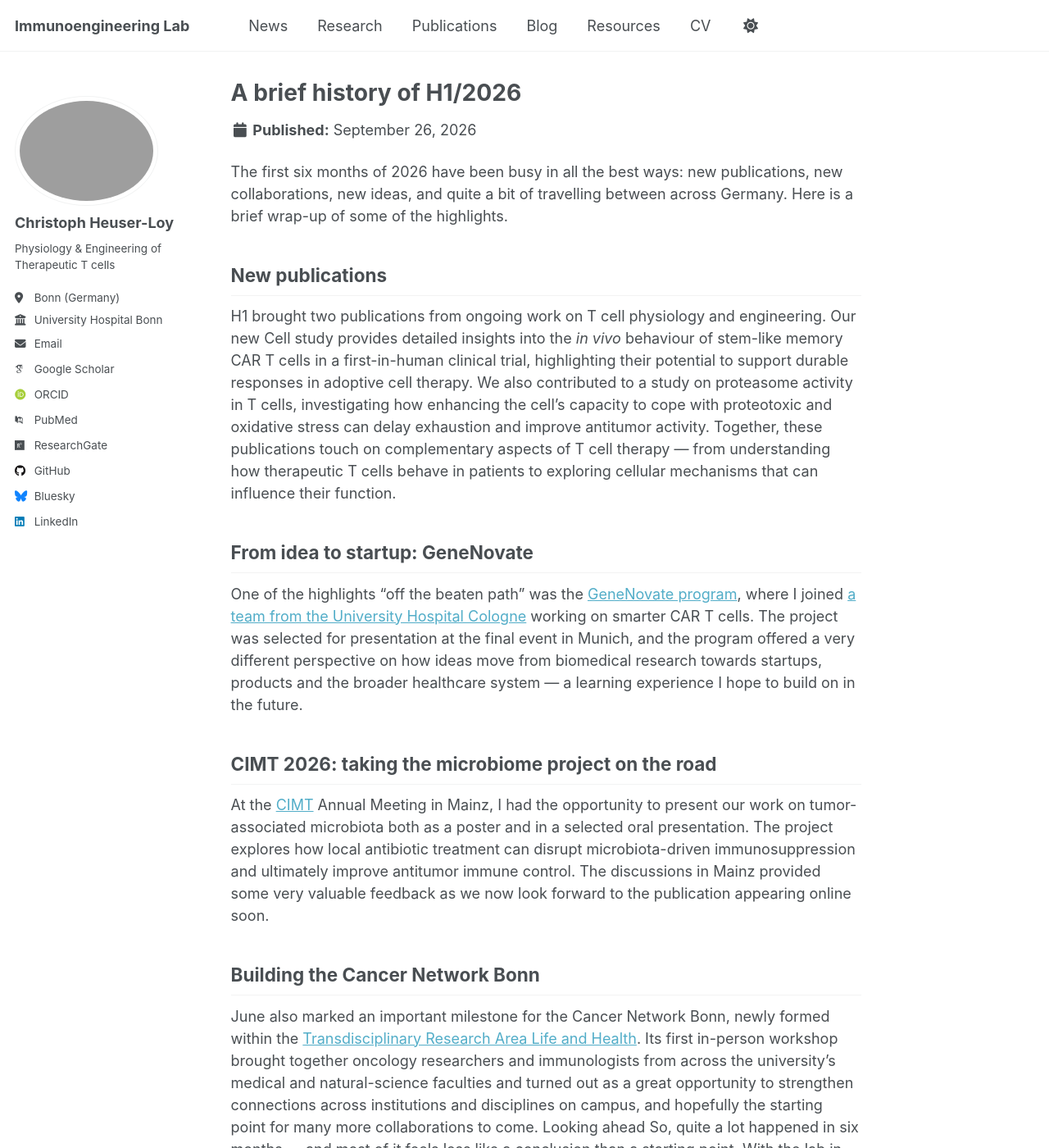
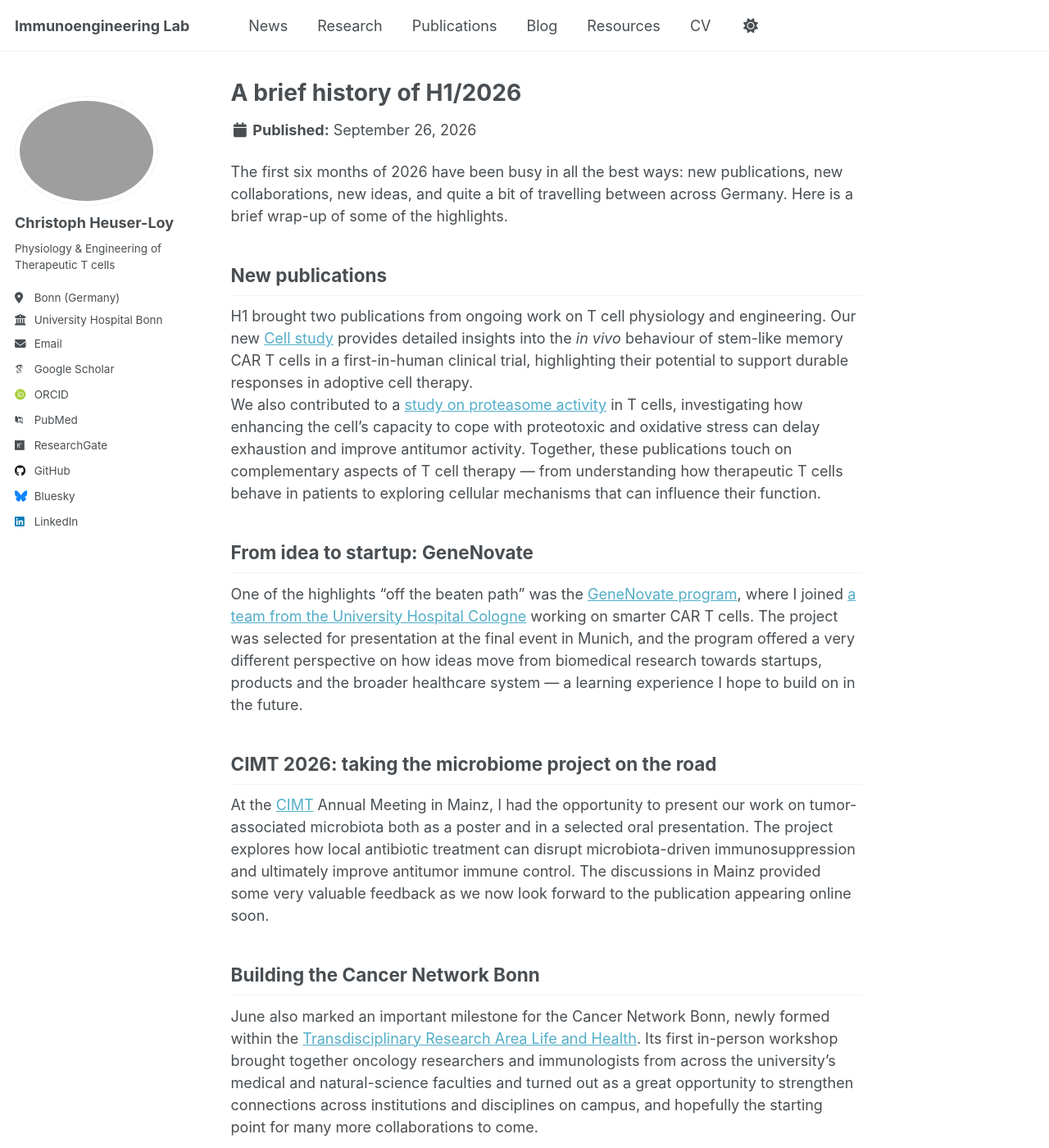
Before and after one commit to cheuserloy/cheuserloy.github.io, a Jekyll site: the page built from _news/2026-09-26_H1-2026.md, in a window 1280 px wide and 1400 px high. Shown: the whole window at 82% size. Built offline with Jekyll 4.4.1, drawn with Linux system fonts in a browser that asks for light colours; some web fonts are replaced; a script that is not in the unit is left out; some of the changed text lies outside the part shown.

Commit message:
Revise H1-2026 report with publication links and formatting
Updated the H1-2026 report with new publication links.

```diff
--- a/_news/2026-09-26_H1-2026.md
+++ b/_news/2026-09-26_H1-2026.md
@@ -10,13 +10,13 @@ tags:
 
 The first six months of 2026 have been busy in all the best ways: new publications, new collaborations, new ideas, and quite a bit of travelling between across Germany. Here is a brief wrap-up of some of the highlights.
 <h2>New publications</h2>
-H1 brought two publications from ongoing work on T cell physiology and engineering. Our new Cell study provides detailed insights into the *in vivo* behaviour of stem-like memory CAR T cells in a first-in-human clinical trial, highlighting their potential to support durable responses in adoptive cell therapy.
-We also contributed to a study on proteasome activity in T cells, investigating how enhancing the cell's capacity to cope with proteotoxic and oxidative stress can delay exhaustion and improve antitumor activity. Together, these publications touch on complementary aspects of T cell therapy — from understanding how therapeutic T cells behave in patients to exploring cellular mechanisms that can influence their function.
+H1 brought two publications from ongoing work on T cell physiology and engineering. Our new [Cell study](https://doi.org/10.1016/j.cell.2026.03.047) provides detailed insights into the *in vivo* behaviour of stem-like memory CAR T cells in a first-in-human clinical trial, highlighting their potential to support durable responses in adoptive cell therapy.<br>
+We also contributed to a [study on proteasome activity](https://doi.org/10.1158/0008-5472.CAN-25-1246) in T cells, investigating how enhancing the cell's capacity to cope with proteotoxic and oxidative stress can delay exhaustion and improve antitumor activity. Together, these publications touch on complementary aspects of T cell therapy — from understanding how therapeutic T cells behave in patients to exploring cellular mechanisms that can influence their function.
 <h2>From idea to startup: GeneNovate</h2>
 One of the highlights “off the beaten path” was the [GeneNovate program](/news/2025/GeneNovate2026/), where I joined [a team from the University Hospital Cologne](https://innere1.uk-koeln.de/forschung/arbeitsgruppen-labore/labor-fuer-tumorgenetik-und-zellbiologie/) working on smarter CAR T cells. The project was selected for presentation at the final event in Munich, and the program offered a very different perspective on how ideas move from biomedical research towards startups, products and the broader healthcare system — a learning experience I hope to build on in the future.
 <h2>CIMT 2026: taking the microbiome project on the road</h2>
 At the [CIMT](https://www.cimt.eu/) Annual Meeting in Mainz, I had the opportunity to present our work on tumor-associated microbiota both as a poster and in a selected oral presentation. The project explores how local antibiotic treatment can disrupt microbiota-driven immunosuppression and ultimately improve antitumor immune control. The discussions in Mainz provided some very valuable feedback as we now look forward to the publication appearing online soon.
 <h2>Building the Cancer Network Bonn</h2>
 June also marked an important milestone for the Cancer Network Bonn, newly formed within the [Transdisciplinary Research Area Life and Health](https://www.uni-bonn.de/en/research-and-teaching/research-profile/transdisciplinary-research-areas/tra-3-life-and-health/leben?set_language=en). Its first in-person workshop brought together oncology researchers and immunologists from across the university's medical and natural-science faculties and turned out as a great opportunity to strengthen connections across institutions and disciplines on campus, and hopefully the starting point for many more collaborations to come.
-Looking ahead
+<h2>Looking ahead</h2>
 So, quite a lot happened in six months — and most of it feels less like a conclusion than a starting point. With the lab in Bonn taking shape, new collaborations forming and projects moving towards publication, I am looking forward to seeing where the second half of 2026 takes us.
```
